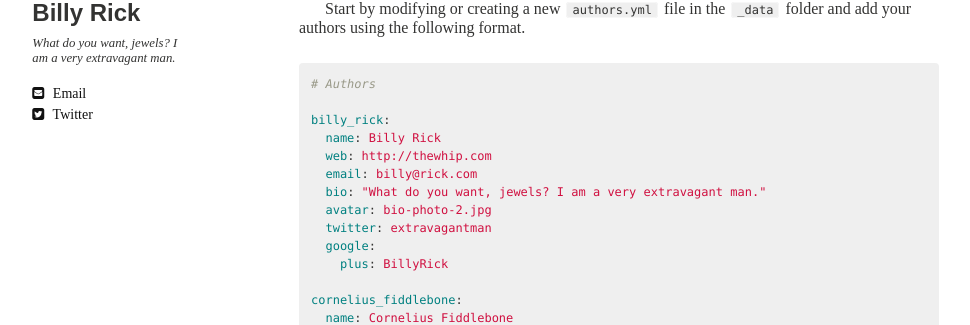
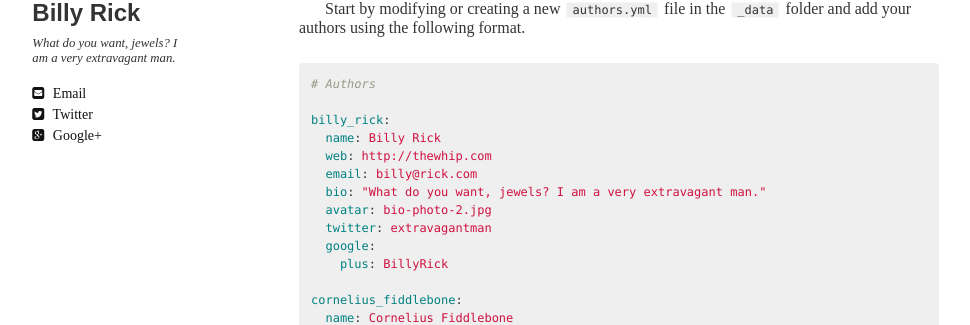
Before and after one commit to orenetar3/dgrtwo.github.com, a Jekyll site: the page built from _posts/2014-07-31-author-override.md, in a window 1280 px wide. Shown: the part 246-571 px from the top of the page, without its empty margins (21-991 px from the left). Built offline with Jekyll 4.4.1, drawn with Linux system fonts in a browser that asks for light colours; nearby versions of some CDN libraries; some web fonts are replaced.

Commit message:
Fix Google+ variable in author sidebar

```diff
--- a/_includes/_author-bio.html
+++ b/_includes/_author-bio.html
@@ -12,7 +12,7 @@
 {% if author.email %}<a href="mailto:{{ author.email }}" class="author-social" target="_blank"><i class="fa fa-envelope-square"></i> Email</a>{% endif %}
 {% if author.twitter %}<a href="http://twitter.com/{{ author.twitter }}" class="author-social" target="_blank"><i class="fa fa-twitter-square"></i> Twitter</a>{% endif %}
 {% if author.facebook %}<a href="http://facebook.com/{{ author.facebook }}" class="author-social" target="_blank"><i class="fa fa-facebook-square"></i> Facebook</a>{% endif %}
-{% if author.google_plus %}<a href="http://plus.google.com/+{{ author.google_plus }}" class="author-social" target="_blank"><i class="fa fa-google-plus-square"></i> Google+</a>{% endif %}
+{% if author.google.plus %}<a href="http://plus.google.com/+{{ author.google.plus }}" class="author-social" target="_blank"><i class="fa fa-google-plus-square"></i> Google+</a>{% endif %}
 {% if author.linkedin %}<a href="http://linkedin.com/in/{{ author.linkedin }}" class="author-social" target="_blank"><i class="fa fa-linkedin-square"></i> LinkedIn</a>{% endif %}
 {% if author.instagram %}<a href="http://instagram.com/{{ author.instagram }}" class="author-social" target="_blank"><i class="fa fa-instagram"></i> Instagram</a>{% endif %}
 {% if author.tumblr %}<a href="http://{{ author.tumblr }}.tumblr.com" class="author-social" target="_blank"><i class="fa fa-tumblr-square"></i> Tumblr</a>{% endif %}
```
